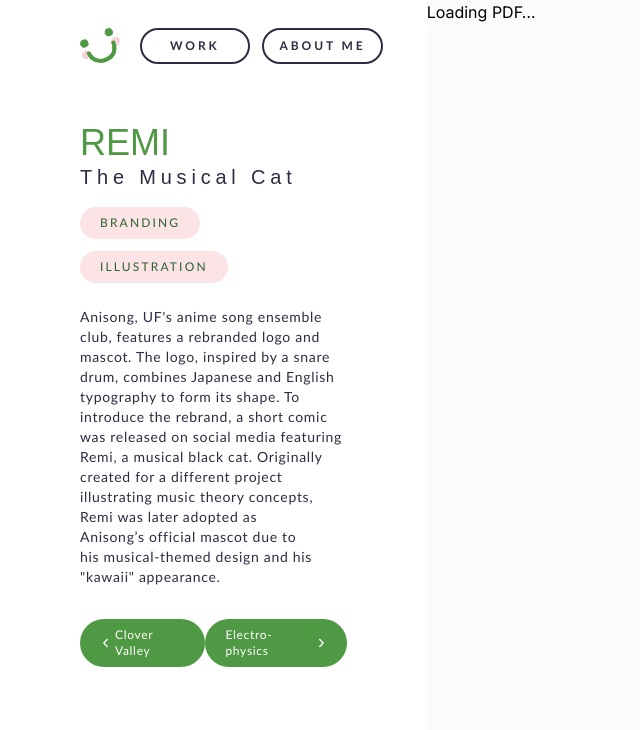
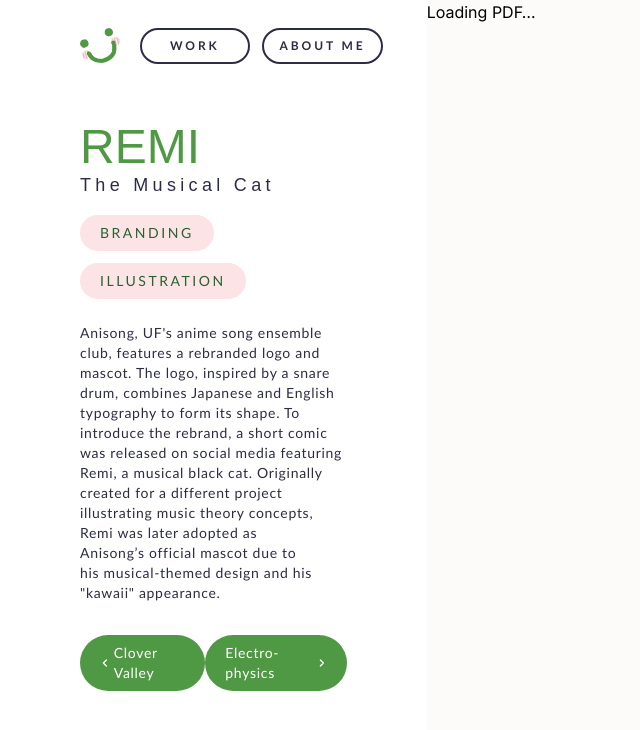
Before and after one commit to zozo-yasuda/izumi-portfolio, a Next.js app: page /remi in a window 1280 px wide. Shown: the top 730 px of the page, without its empty margins (0-640 px from the left). Built offline with nearby package versions, Linux system fonts and the light colour scheme; a web font is replaced by a local one.

Commit message:
font size adjustment

```diff
--- a/src/app/components/artsidebar/index.tsx
+++ b/src/app/components/artsidebar/index.tsx
@@ -22,7 +22,7 @@
     const prevButton = () => {
       if (prevArt != null){
         return (
-          <Link href={prevArt.key} className="flex items-center px-5 py-2 bg-lime text-white text-xs rounded-full">
+          <Link href={prevArt.key} className="flex items-center px-5 py-2 bg-lime text-white text-sm rounded-full">
             <svg xmlns="http://www.w3.org/2000/svg" fill="none" viewBox="0 0 24 24" strokeWidth="3" stroke="currentColor" className="size-4 pr-1">
           <path strokeLinecap="round" strokeLinejoin="round" d="M15.75 19.5 8.25 12l7.5-7.5" />
         </svg>
@@ -33,7 +33,7 @@
     const nextButton = () => {
       if (nextArt != null){
         return (
-          <Link href={nextArt.key} className="flex items-center px-5 py-2 bg-lime text-white text-xs rounded-full" >{nextArt.title}
+          <Link href={nextArt.key} className="flex items-center px-5 py-2 bg-lime text-white text-sm rounded-full" >{nextArt.title}
           <svg xmlns="http://www.w3.org/2000/svg" fill="none" viewBox="0 0 24 24" strokeWidth="3" stroke="currentColor" className="size-4 pl-1">
           <path strokeLinecap="round" strokeLinejoin="round" d="m8.25 4.5 7.5 7.5-7.5 7.5" />
         </svg>
@@ -46,19 +46,19 @@
       <Navigation />
       <div className="sm:pt-6">
         </div>
-      <div className="px-20 pt-2 text-lime uppercase font-tomarik sm:text-3xl md:text-4xl lg:text-6xl">
+      <div className="px-20 pt-2 text-lime uppercase font-tomarik text-4xl md:text-5xl lg:text-6xl">
         {artwork.title}
       </div>
-      <div className="px-20 tracking-24 font-tomarik text-offblack text-xs sm:text-base md:text-xl lg:text-2xl">
+      <div className="px-20 tracking-24 font-tomarik text-offblack text-xl md:text-lg lg:text-xl">
         {artwork.subtitle}
       </div>
-      <ul className="pt-4 px-20 py-2 uppercase text-bold text-xs text-green tracking-18 font-sans flex flex-row flex-wrap gap-x-2 gap-y-3">
+      <ul className="pt-4 px-20 py-2 uppercase text-bold text-green tracking-18 font-sans flex flex-row flex-wrap gap-x-2 gap-y-3 text-sm">
         {Tags()}
       </ul>
-      <div className="px-20 text-left pt-4 text-offblack font-sans tracking-5 text-xs sm:text-sm md:text-sm text-pretty">
+      <div className="px-20 text-left pt-4 text-offblack font-sans tracking-5 text-sm text-pretty">
         {artwork.text}
       </div>
-      <div className="flex justify-between py-16 px-20 text-left pt-8 text-green font-sans tracking-5 text-xs sm:text-sm md:text-sm">
+      <div className="flex justify-between py-16 px-20 text-left pt-8 text-green font-sans tracking-5 text-sm">
         {prevButton()}
         {nextButton()}
       </div>
```
